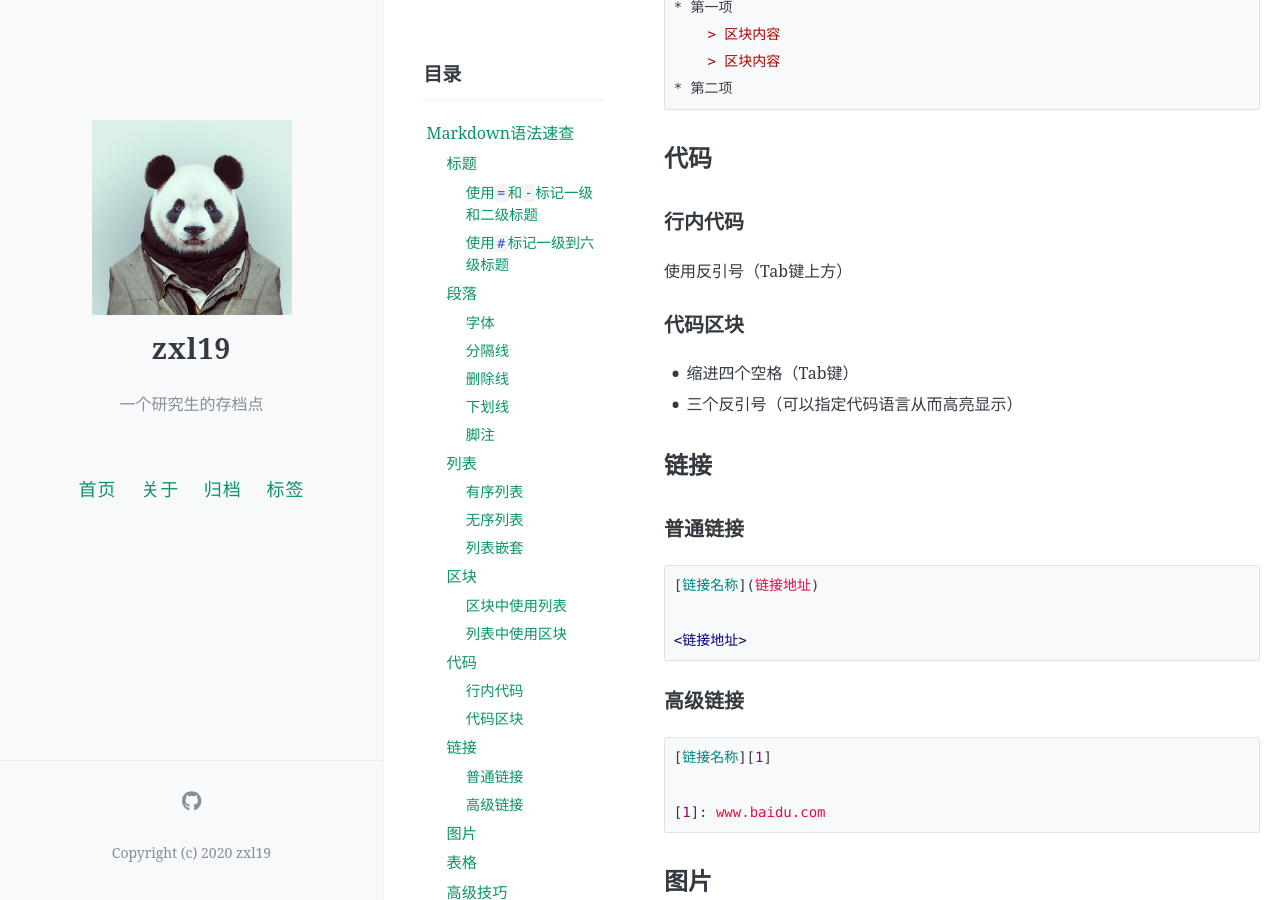
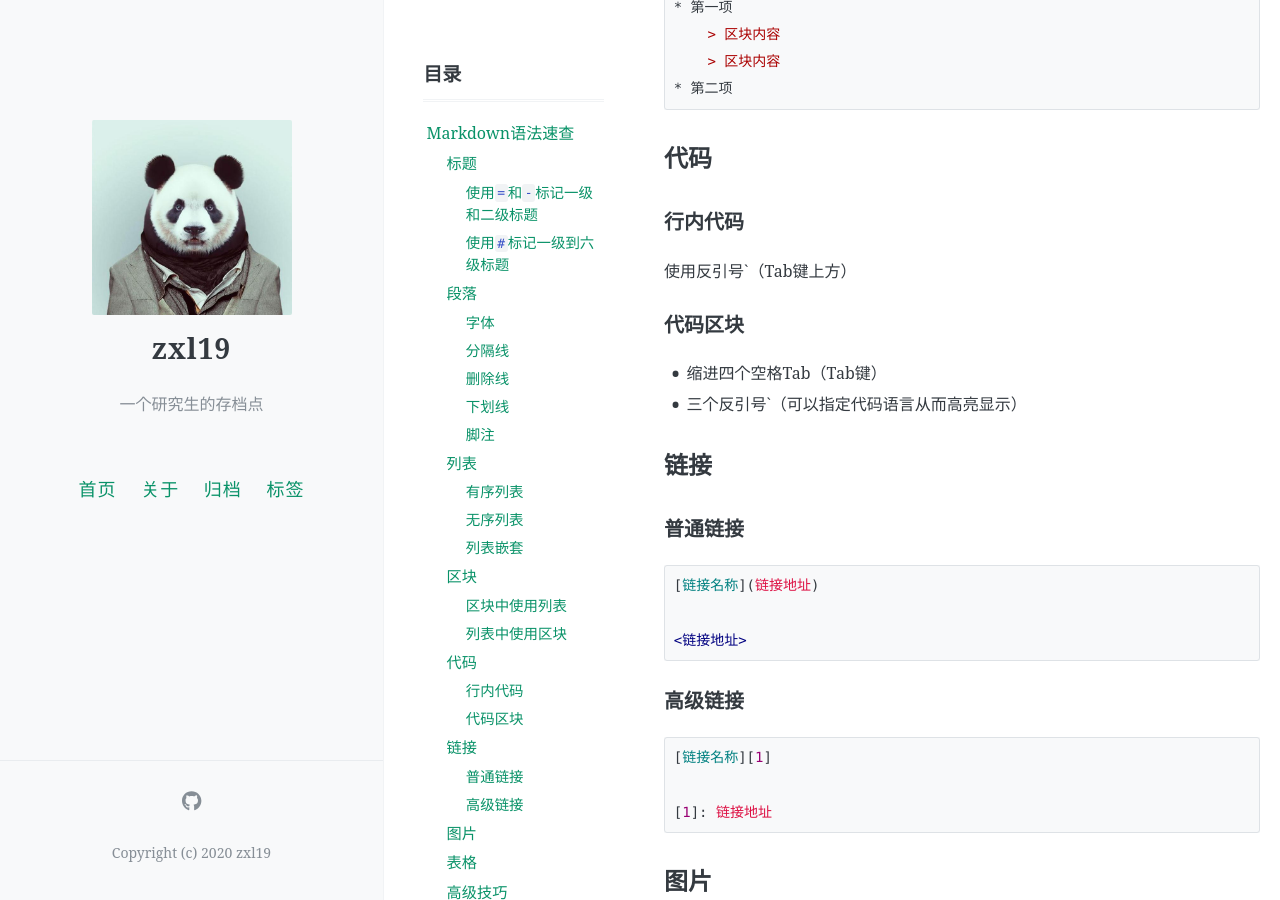
Before and after one commit to zxl19/zxl19.github.io, a Jekyll site: the page built from _posts/2020-05-13-markdown-tutorial.md, in a window 1280 px wide and 900 px high, scrolled down 2927 px. Built offline with Jekyll 4.4.1, drawn with Linux system fonts in a browser that asks for light colours; comment, search, counter and statistics services are not loaded.

Commit message:
Update 2020-05-13-markdown-tutorial.md

````diff
--- a/_posts/2020-05-13-markdown-tutorial.md
+++ b/_posts/2020-05-13-markdown-tutorial.md
@@ -140,12 +140,12 @@ ___加粗斜体___
 
 ### 行内代码
 
-使用反引号（Tab键上方）
+使用反引号<kbd>`</kbd>（Tab键上方）
 
 ### 代码区块
 
-- 缩进四个空格（Tab键）
-- 三个反引号（可以指定代码语言从而高亮显示）
+- 缩进四个空格<kbd>Tab</kbd>（Tab键）
+- 三个反引号<kbd>`</kbd>（可以指定代码语言从而高亮显示）
 
 ## 链接
 
@@ -162,7 +162,7 @@ ___加粗斜体___
 ```markdown
 [链接名称][1]
 
-[1]: www.baidu.com
+[1]: 链接地址
 ```
 
 ## 图片
````
